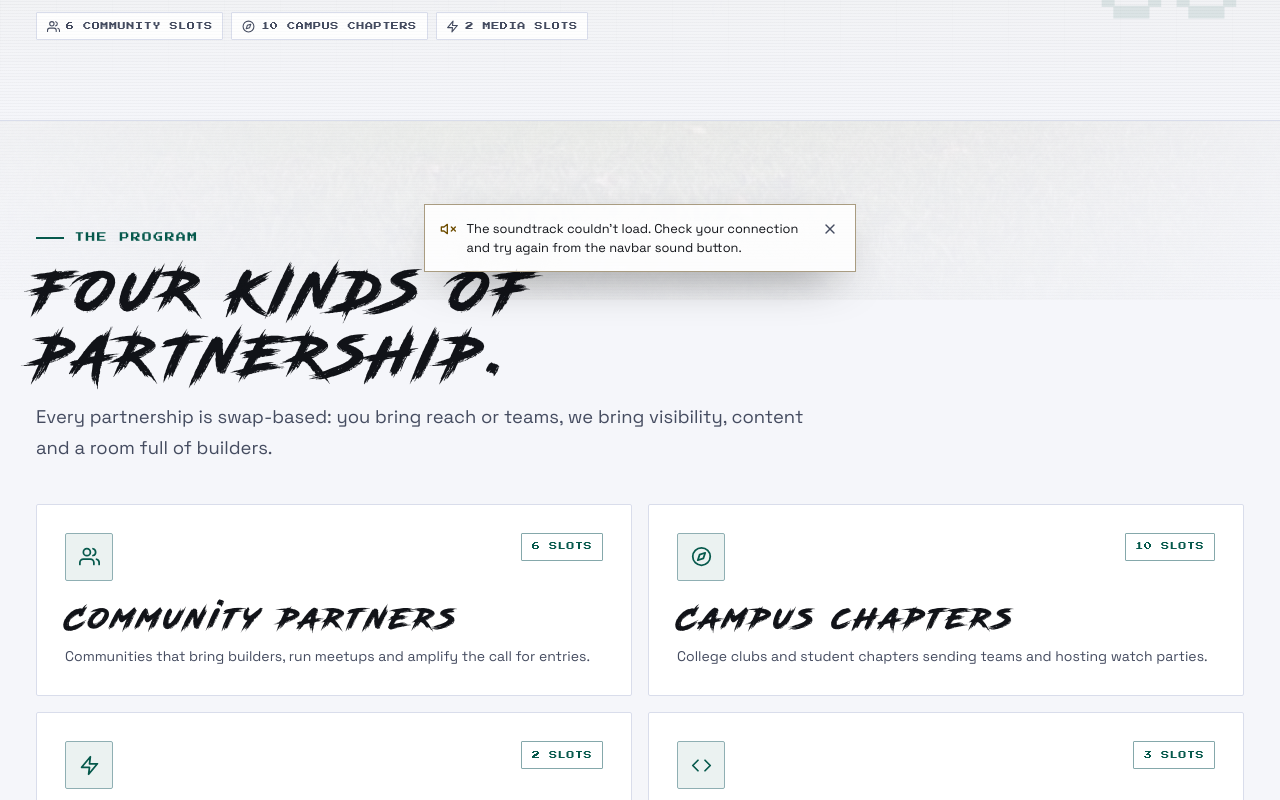
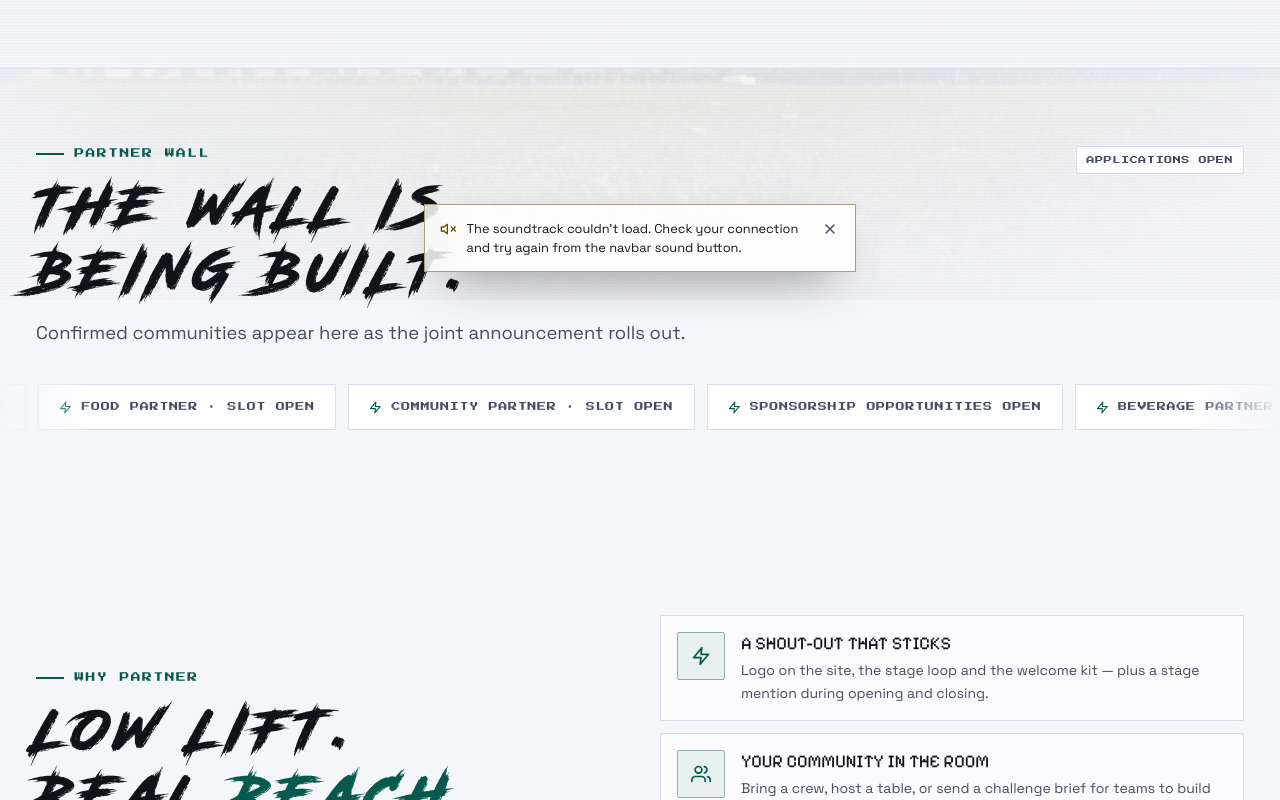
Before and after one commit to Bug-Busters-Community/code-kolkata, a React (Vite) app in the folder frontend/: page /partners in a window 1280 px wide. Shown: the part 500-1300 px from the top of the page. Built offline with nearby package versions, Linux system fonts and the light colour scheme.

Commit message:
Completed community partner page

```diff
--- a/frontend/src/pages/Partners.jsx
+++ b/frontend/src/pages/Partners.jsx
@@ -41,41 +41,11 @@ export default function Partners() {
         }
         description="Community partners are the reason the room is full and the energy lasts past midnight. If you run a community, campus chapter, newsletter or podcast, there is a slot with your name on it."
         chips={[
-          { label: "6 community slots", icon: "users" },
-          { label: "10 campus chapters", icon: "compass" },
-          { label: "2 media slots", icon: "spark" },
+          // { label: "6 community slots", icon: "users" },
+          // { label: "10 campus chapters", icon: "compass" },
+          // { label: "2 media slots", icon: "spark" },
         ]}
       />
-
-      <section className="section" aria-labelledby="program-title">
-        <div className="shell">
-          <SectionHeading
-            id="program-title"
-            eyebrow="The program"
-            title="Four kinds of partnership."
-            description="Every partnership is swap-based: you bring reach or teams, we bring visibility, content and a room full of builders."
-          />
-
-          <ul className="mt-10 grid gap-4 sm:grid-cols-2">
-            {event.partnerProgram.map((partner, index) => (
-              <li key={partner.title}>
-                <Reveal delay={index * 70} className="h-full">
-                  <Card className="flex h-full flex-col">
-                    <div className="flex items-start justify-between gap-3">
-                      <span className="icon-box">
-                        <Icon name={partner.icon} size={21} />
-                      </span>
-                      <span className="chip chip-primary">{partner.slots}</span>
-                    </div>
-                    <h3 className="display-3 mt-5 text-text">{partner.title}</h3>
-                    <p className="mt-2 text-sm leading-relaxed text-muted">{partner.desc}</p>
-                  </Card>
-                </Reveal>
-              </li>
-            ))}
-          </ul>
-        </div>
-      </section>
 
       <section className="section-tight section-rule overflow-hidden" aria-labelledby="partner-wall-title">
         <div className="shell">
@@ -145,9 +115,6 @@ export default function Partners() {
                 <Button to="/register" variant="primary">
                   Apply as a community partner <Icon name="arrowRight" size={15} />
                 </Button>
-                <Button to="/sponsors" variant="secondary">
-                  Sponsor packages
-                </Button>
               </div>
             </div>
           </div>
```
